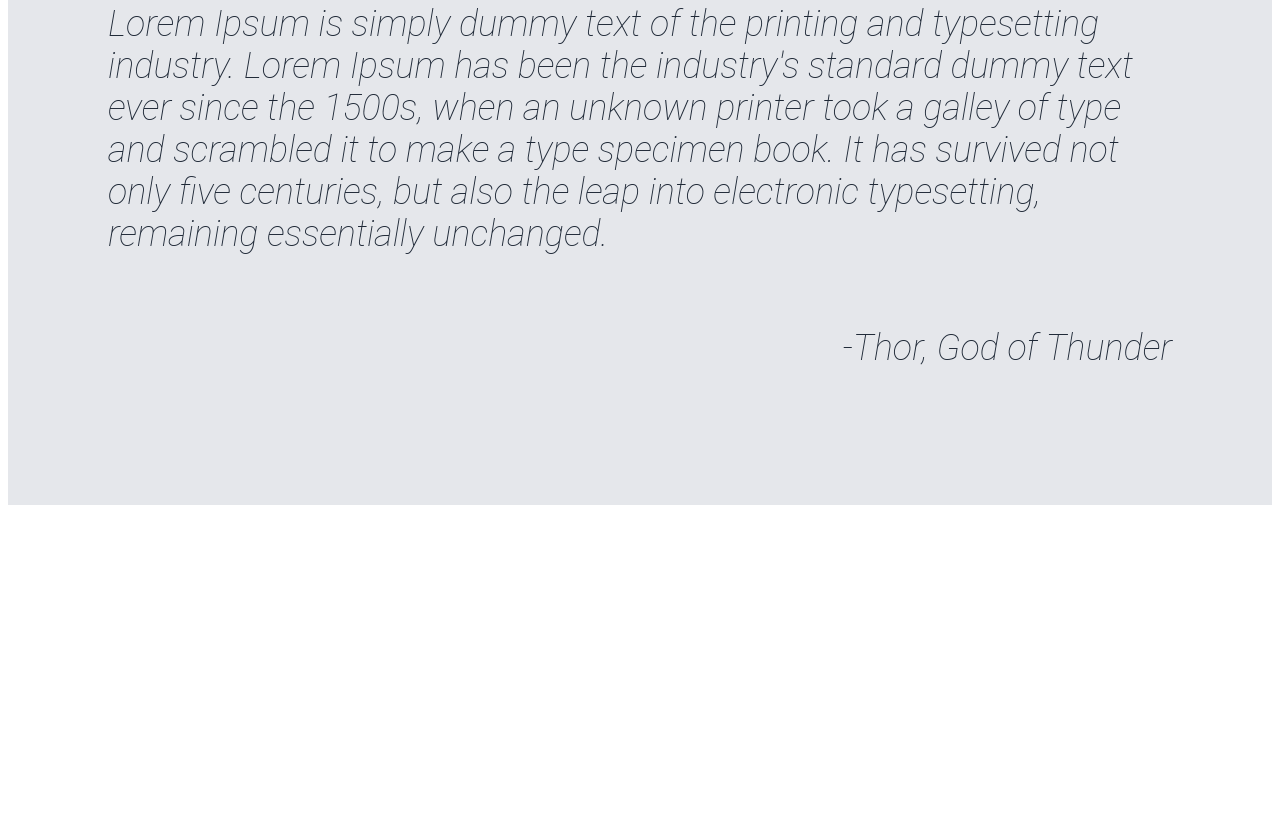
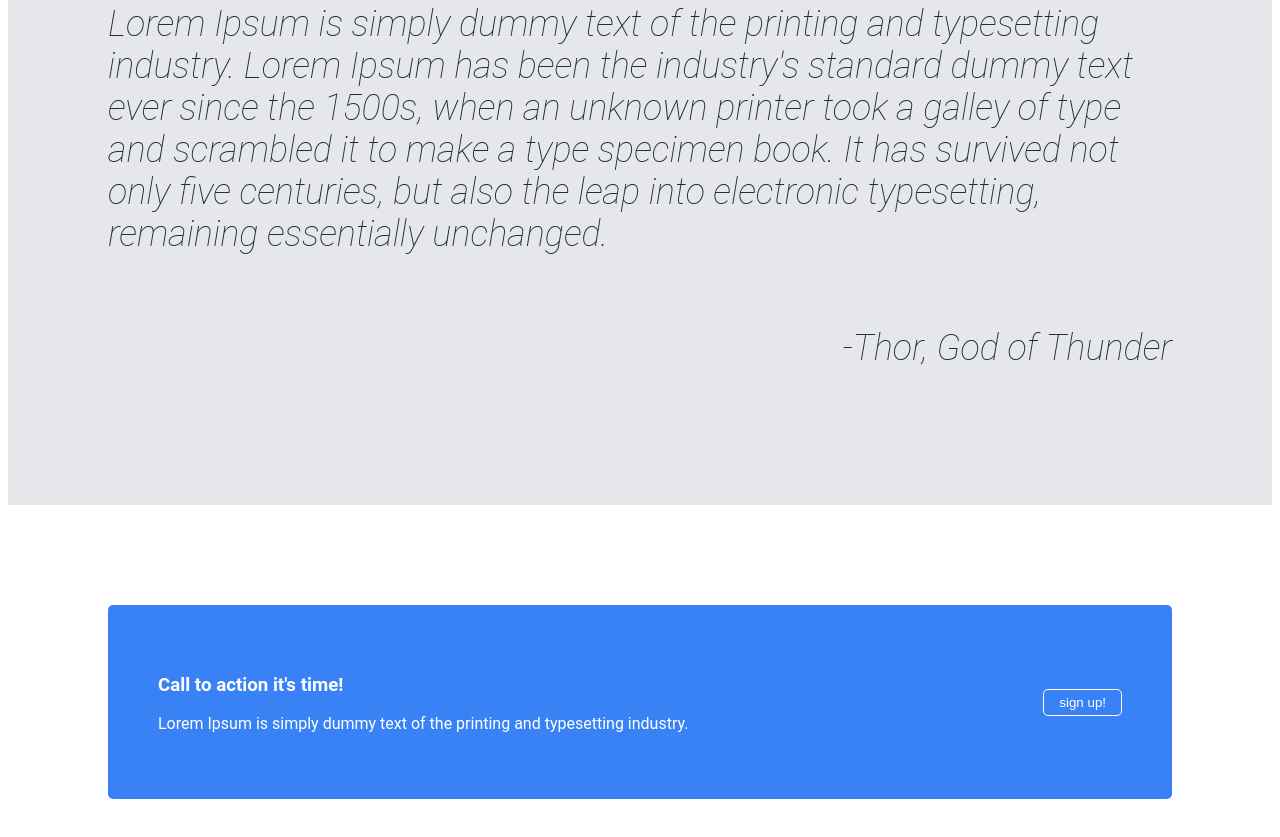
Before and after one commit to hadeermoustafa/Landing-page-TOP-, a plain HTML site: page index.html in a window 1280 px wide. Shown: the part 1153-1990 px from the top of the page. Before the commit the page ends 1666 px from the top, so only its background shows below. Drawn offline with Linux system fonts and the light colour scheme.

Commit message:
doing the call to acction section

```diff
--- a/index.html
+++ b/index.html
@@ -65,6 +65,18 @@
         <p>-Thor, God of Thunder</p>
     </div>
 </div>
+
+<div id="cta">
+    <div id="cta-left"><h3>Call to action it's time!</h3>
+    <p>Lorem Ipsum is simply dummy text of the printing and typesetting industry.</p>
+</div>
+    <div id="cta-right">
+        <button>
+            sign up!
+        </button>
+    </div>
+</div>
+</div>
 </div>
 </body>
 </html>
--- a/style.css
+++ b/style.css
@@ -90,3 +90,21 @@ h3.center
     display: flex;
     justify-content: space-between;
 }
+#cta{
+    background-color: #3882f6;
+    color: #fff;
+    border-radius: 5px;
+    padding: 50px;
+    margin: 100px;
+    display: flex;
+    justify-content: space-between;
+    align-items: center;
+}
+#cta button{
+    color: #fff;
+    background-color:#3882f6 ;
+    border: 1px solid #fff;
+    border-radius: 5px;
+    padding: 5px 15px;
+    cursor: pointer;
+}
```
